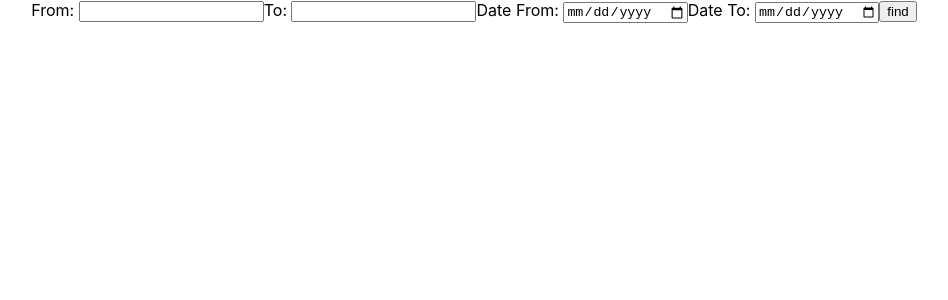
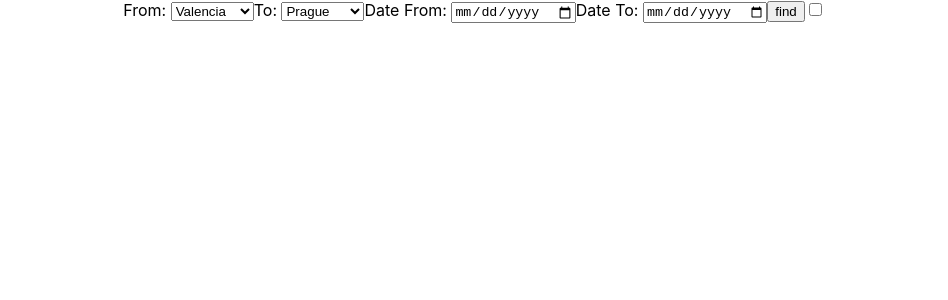
Before and after one commit to crash963/Flight-app, a React (Create React App) app: page / in a window 1280 px wide. Shown: the top 300 px of the page, without its empty margins (166-1114 px from the left). Built offline with nearby package versions, Linux system fonts and the light colour scheme.

Commit message:
corrected errors and finished direct flight checkbox

```diff
--- a/src/components/Search.js
+++ b/src/components/Search.js
@@ -7,18 +7,43 @@ function Search(props) {
   const [flyTo, setFlyTo] = useState("");
   const [dateFrom, setDateFrom] = useState("");
   const [dateTo, setDateTo] = useState("");
+  const [directFlight, setDirectFlight] = useState(false);
 
   return (
     <form>
       <label htmlFor="flyFrom">From: </label>
-      <input
+      <select
+        onChange={(e) => {
+          setFlyFrom(e.target.value);
+        }}
+        name="flyFrom"
+      >
+        <option value="VLC">Valencia</option>
+        <option value="BCN">Barcelona</option>
+        <option value="MAD">Madrid</option>
+        <option value="MIL">Milano</option>
+        <option value="ATH">Athens</option>
+      </select>
+
+      <label htmlFor="flyTo">To: </label>
+      <select
+        onChange={(e) => {
+          setFlyTo(e.target.value);
+        }}
+        name="flyTo"
+      >
+        <option value="PRG">Prague</option>
+        <option value="BER">Berlin</option>
+        <option value="WAW">Warsaw</option>
+        <option value="PED">Pardubice</option>
+      </select>
+      {/*  <input
         onChange={(e) => {
           setFlyFrom(e.target.value);
         }}
         type="text"
         name="from"
       />
-      <label htmlFor="flyTo">To: </label>
       <input
         onChange={(e) => {
           setFlyTo(e.target.value);
@@ -26,7 +51,7 @@ function Search(props) {
         }}
         type="text"
         name="to"
-      />
+      /> */}
       <label htmlFor="dateFrom">Date From: </label>
       <input
         onChange={(e) => {
@@ -53,7 +78,15 @@ function Search(props) {
             flyTo: flyTo,
             dateFrom: dateFrom,
             dateTo: dateTo,
+            directFlight: directFlight,
           });
+        }}
+      />
+      <input
+        type="checkbox"
+        name="directFlight"
+        onChange={(e) => {
+          setDirectFlight(e.target.checked);
         }}
       />
     </form>
--- a/src/pages/Index.js
+++ b/src/pages/Index.js
@@ -8,7 +8,13 @@ function Index() {
   async function fetchData(flightSearch) {
     console.log(flightSearch);
     const response = await fetch(
-      `https://api.skypicker.com/flights?fly_from=${flightSearch.flyFrom}&fly_to=${flightSearch.flyTo}&date_from=${flightSearch.dateFrom}&date_to=${flightSearch.dateTo}&partner=picky&sort=date`
+      `https://api.skypicker.com/flights?fly_from=city:${
+        flightSearch.flyFrom
+      }&fly_to=city:${flightSearch.flyTo}&date_from=${
+        flightSearch.dateFrom
+      }&date_to=${flightSearch.dateTo}&partner=picky&sort=date&${
+        !flightSearch.directFlight ? `max_stopovers=0` : ""
+      }`
     );
     const data = await response.json();
     console.log(data.data);
```
